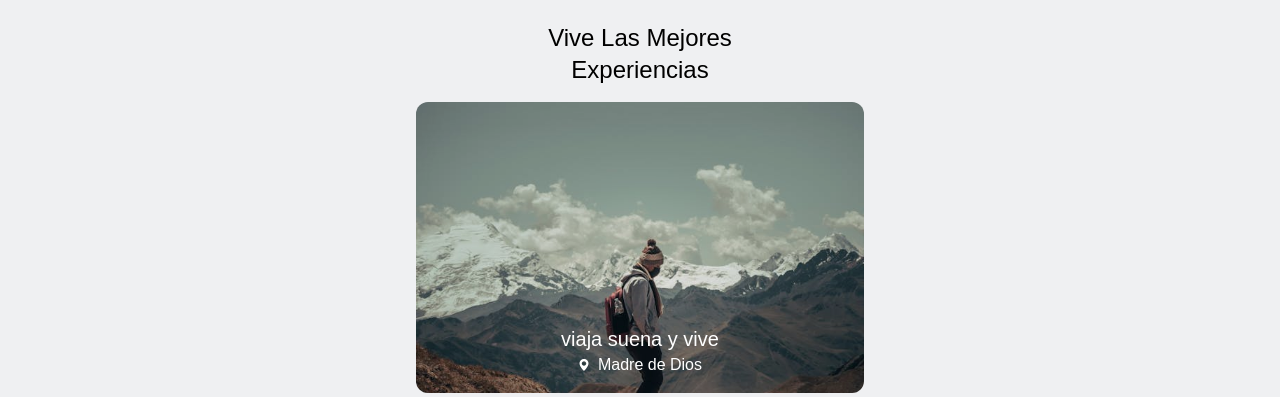
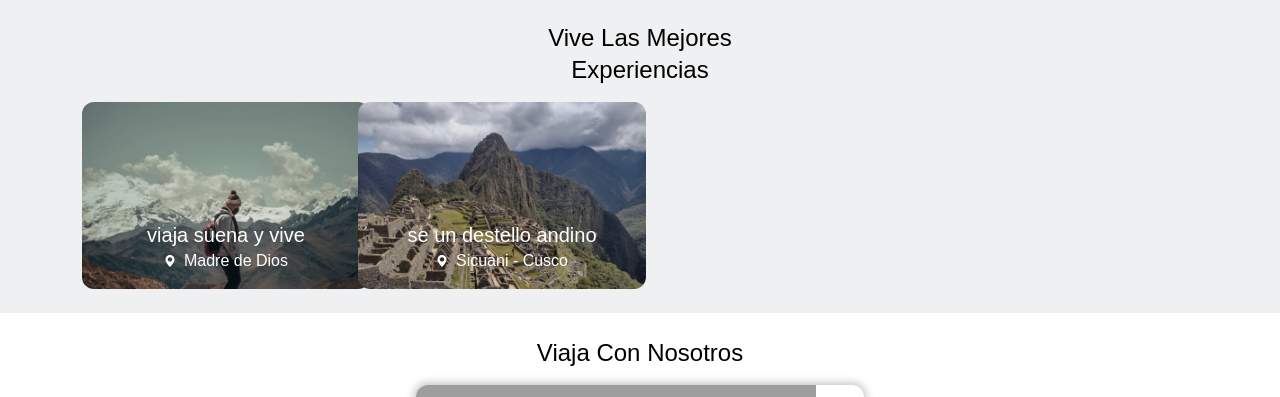
Before and after one commit to harvepq/destello, a Next.js app: page / in a window 1280 px wide. Shown: the part 802-1199 px from the top of the page. Built offline with nearby package versions, Linux system fonts and the light colour scheme; grey boxes are pictures that could not be loaded; a web font is replaced by a local one.

Commit message:
Add media query into blog list section into home main page

```diff
--- a/app/page.tsx
+++ b/app/page.tsx
@@ -28,10 +28,10 @@ export default function Home() {
           <br />
           Experiencias
         </h2>
-          <div className="flex flex-col items-center gap-4">
+        <div className="flex flex-col items-center gap-4 sm:grid sm:grid-cols-2 sm:place-items-center xl:grid-cols-4 lg:px-20">
           <BlogList />
         </div>
-      </section>
+    </section>
 
       {/* Products Section */}
       <section className="px-4 py-6">
```
